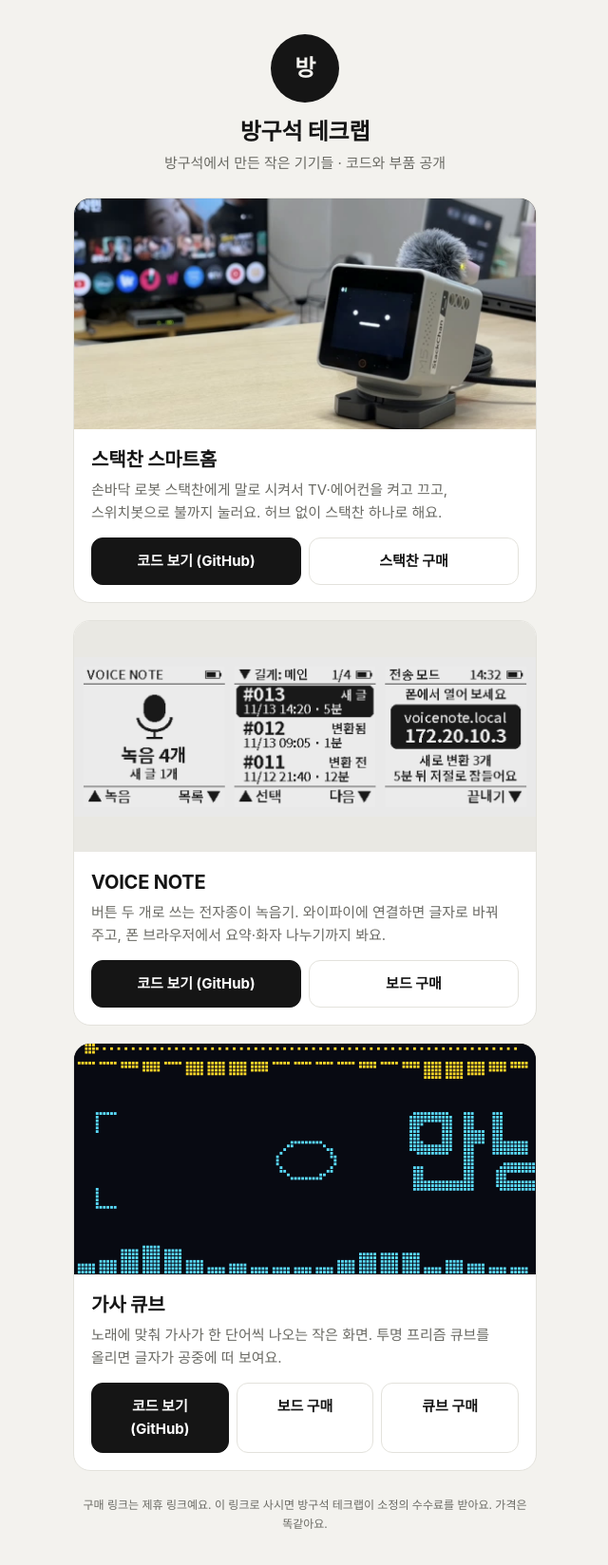
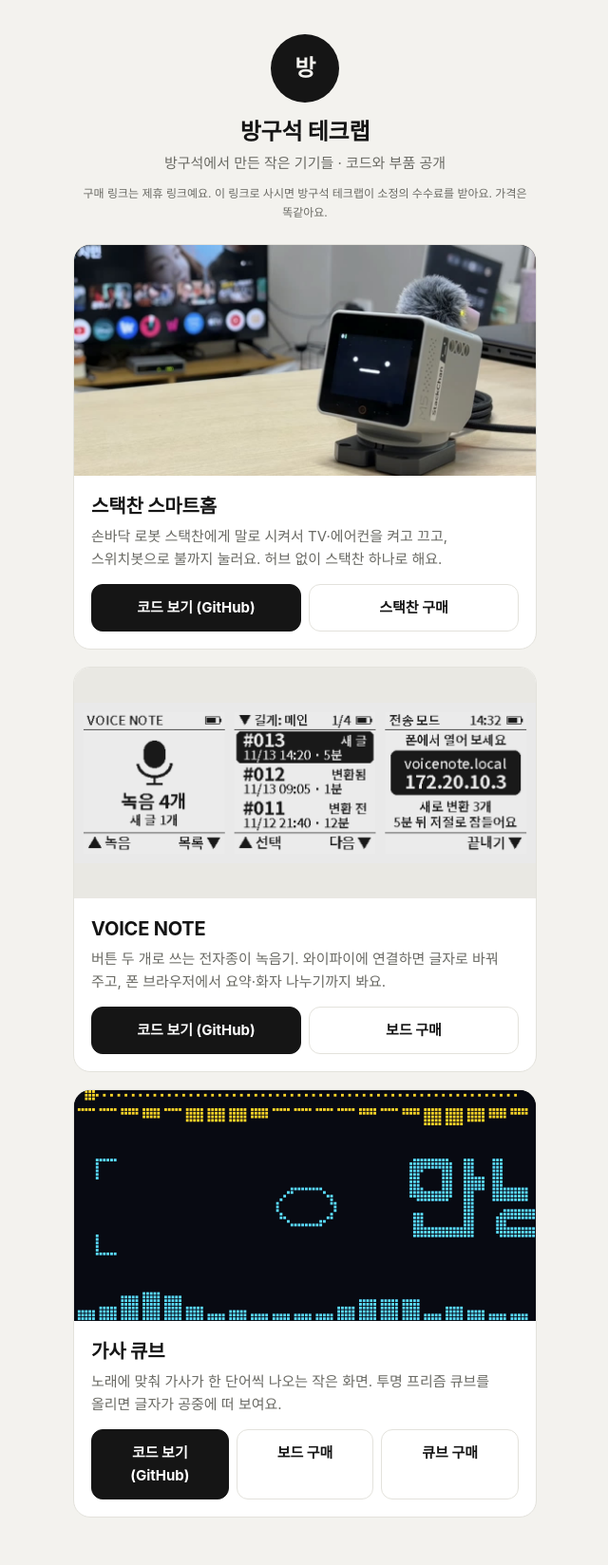
Before and after one commit to tech-bgs/tech-bgs.github.io, a plain HTML site: page index.html in a window 1280 px wide. Shown: the whole page at 95% size, without its empty margins (319-959 px from the left). Drawn offline with Linux system fonts and the light colour scheme.

Commit message:
Move affiliate notice under the greeting
Co-Authored-By: Claude Opus 5.5 <noreply@anthropic.com>

```diff
--- a/index.html
+++ b/index.html
@@ -27,7 +27,7 @@ h2{font-size:20px;margin:0 0 4px;letter-spacing:-.01em}
 .btns{display:flex;gap:8px;flex-wrap:wrap}
 .btn{flex:1;min-width:130px;text-align:center;text-decoration:none;font-weight:700;font-size:15px;padding:12px 10px;border-radius:12px;border:1px solid var(--line);color:var(--ink);background:var(--card)}
 .btn.main{background:var(--btn);color:var(--btnInk);border-color:var(--btn)}
-.note{color:var(--sub);font-size:12px;text-align:center;margin:26px 0 0;word-break:keep-all}
+.note{color:var(--sub);font-size:12px;text-align:center;margin:10px 0 0;word-break:keep-all}
 </style>
 <!-- 방문자·버튼 통계 (GoatCounter, 쿠키 안 씀): https://bgstech.goatcounter.com -->
 <script data-goatcounter="https://bgstech.goatcounter.com/count" async src="https://gc.zgo.at/count.js"></script>
@@ -38,6 +38,7 @@ h2{font-size:20px;margin:0 0 4px;letter-spacing:-.01em}
     <div class="logo">방</div>
     <h1>방구석 테크랩</h1>
     <p class="tag">방구석에서 만든 작은 기기들 · 코드와 부품 공개</p>
+    <p class="note">구매 링크는 제휴 링크예요. 이 링크로 사시면 방구석 테크랩이 소정의 수수료를 받아요. 가격은 똑같아요.</p>
   </section>
 
   <article class="card">
@@ -76,8 +77,6 @@ h2{font-size:20px;margin:0 0 4px;letter-spacing:-.01em}
       </div>
     </div>
   </article>
-
-  <p class="note">구매 링크는 제휴 링크예요. 이 링크로 사시면 방구석 테크랩이 소정의 수수료를 받아요. 가격은 똑같아요.</p>
 </main>
 </body>
 </html>
```
